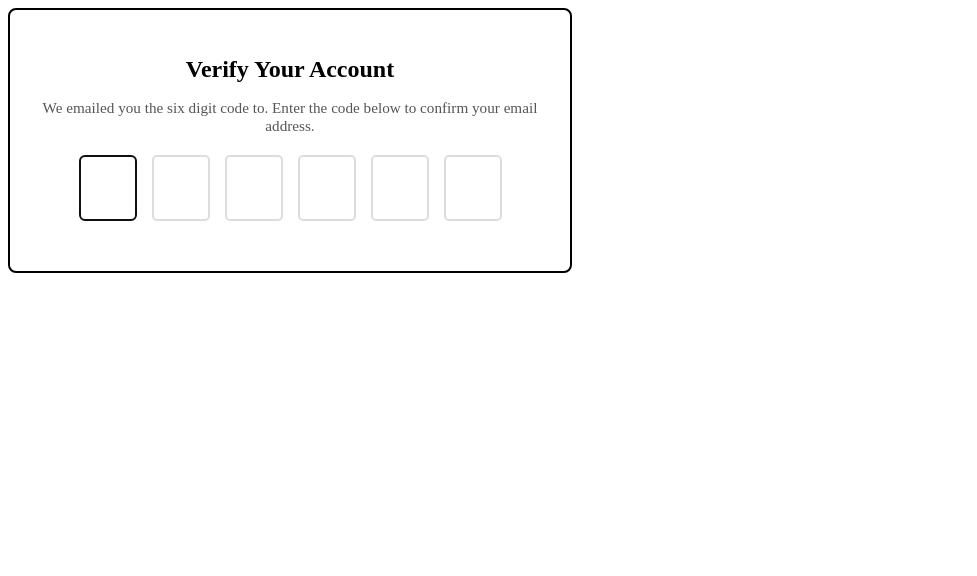
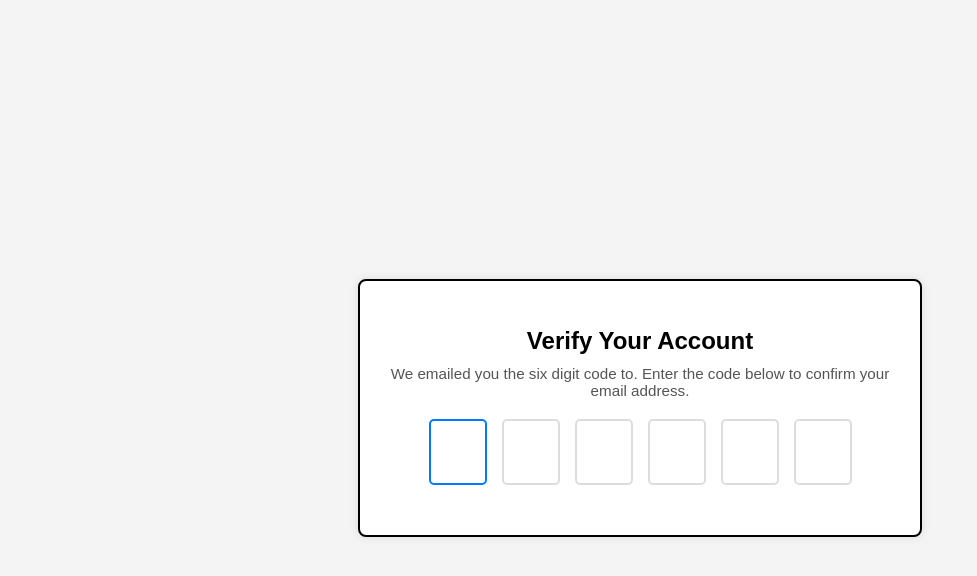
Before and after one commit to acciojob/OTP-NidhiSingh-25, a website: page main.html in a window 1280 px wide. Shown: the whole page, without its empty margins (0-977 px from the left). Drawn offline with Linux system fonts and the light colour scheme.

Commit message:
created a submission

```diff
--- a/styles.css
+++ b/styles.css
@@ -1,4 +1,52 @@
 /*  your css code here. If applicable */
+body {
+  font-family: Arial, sans-serif;
+  background-color: #f4f4f4;
+  display: flex;
+  justify-content: center;
+  align-items: center;
+  height: 100vh;
+}
+
+.container {
+  text-align: center;
+  background: white;
+  padding: 40px;
+  border-radius: 10px;
+  box-shadow: 0 0 10px rgba(0, 0, 0, 0.1);
+}
+
+#verification_heading {
+  font-size: 24px;
+  margin-bottom: 10px;
+}
+
+#verification_subtext {
+  font-size: 16px;
+  color: #666;
+  margin-bottom: 30px;
+}
+
+.code-container {
+  display: flex;
+  justify-content: center;
+  gap: 10px;
+}
+
+.code {
+  width: 40px;
+  height: 50px;
+  font-size: 24px;
+  text-align: center;
+  border: 2px solid #ccc;
+  border-radius: 5px;
+  outline: none;
+  transition: border-color 0.2s;
+}
+
+.code:focus {
+  border-color: #007bff;
+}
  <style>
     body {
       font-family: Arial, sans-serif;
```
